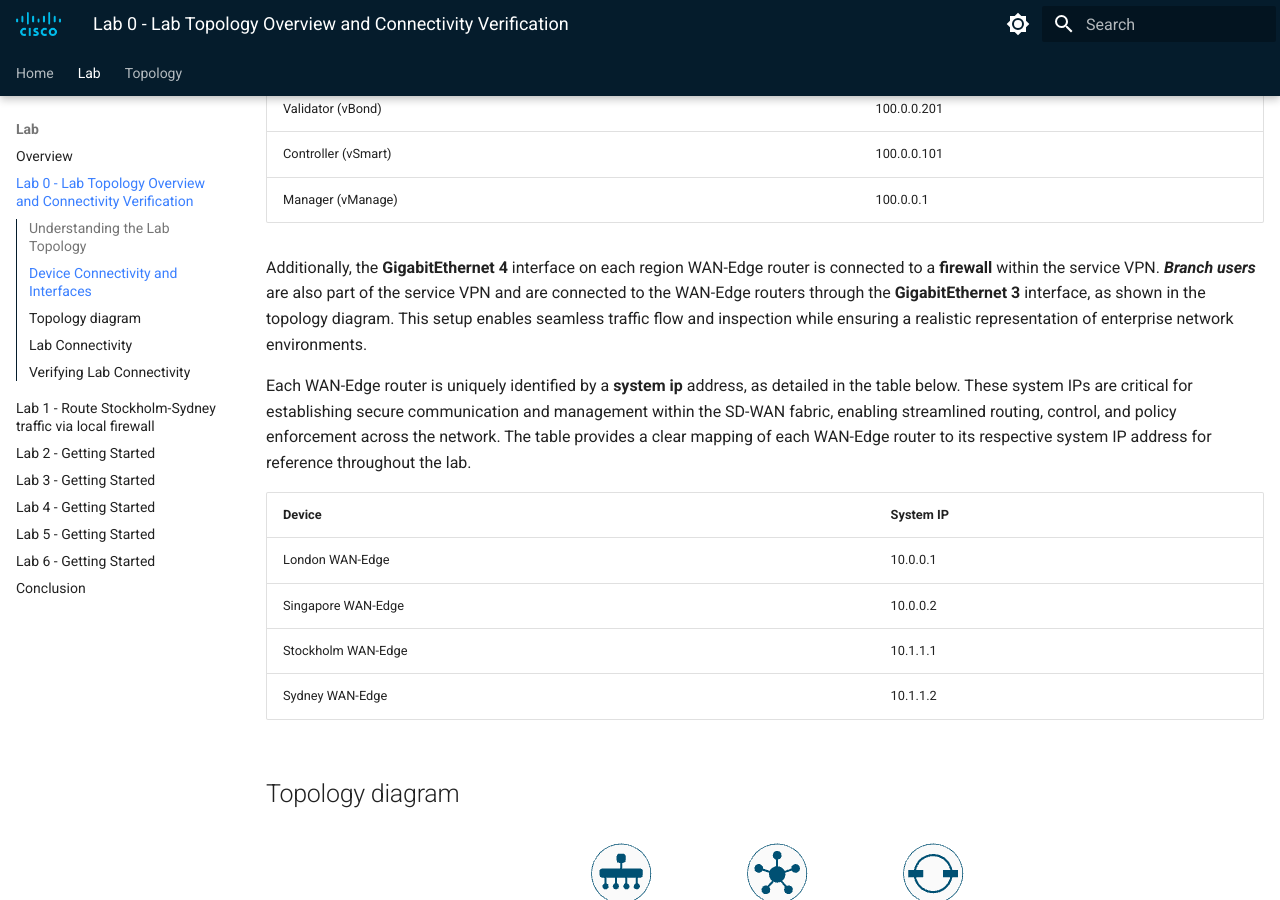
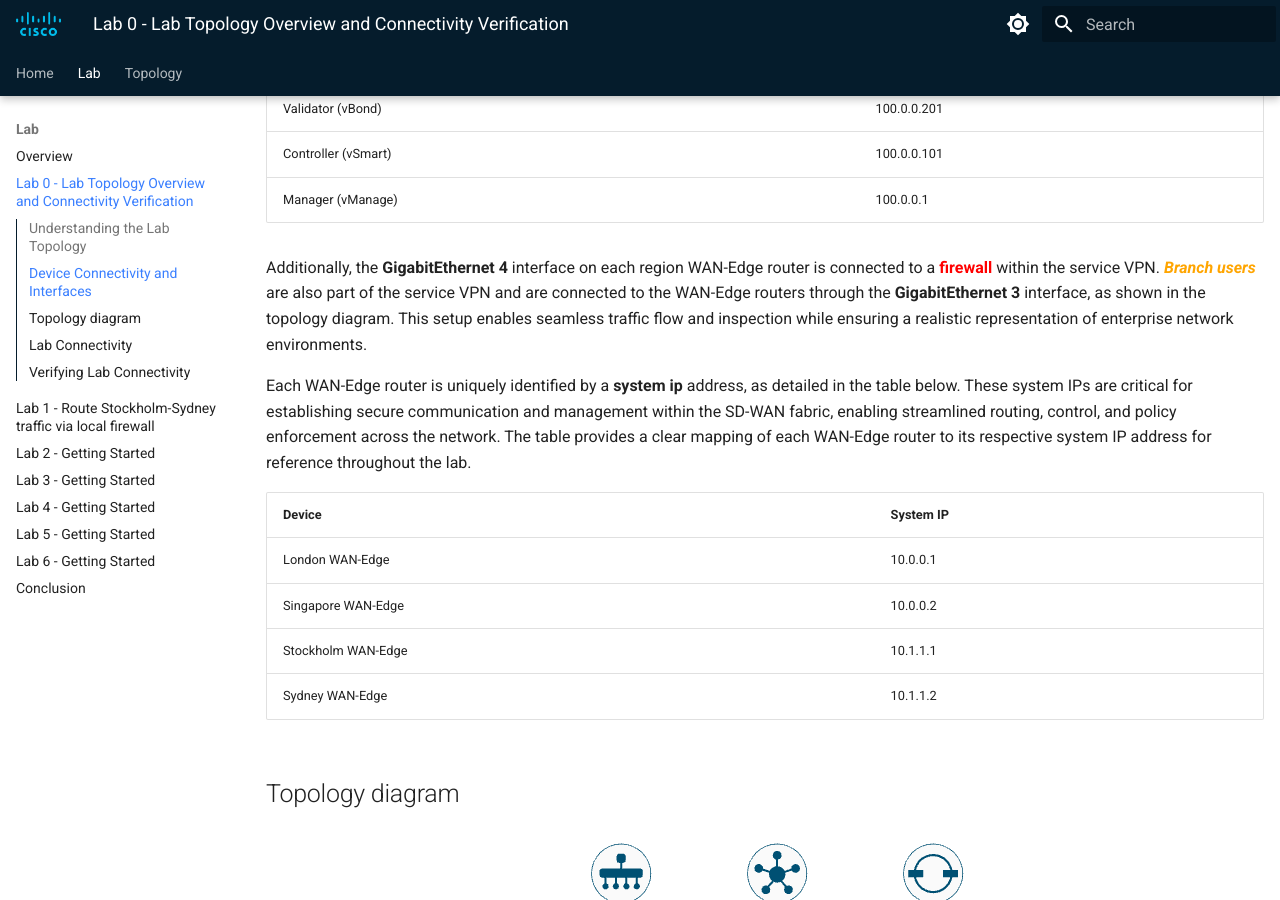
Before and after one commit to ciscodocs/ltrent-2008-clemea25, an MkDocs documentation site: the page built from docs/lab0_getting_started.md, in a window 1280 px wide and 900 px high, scrolled down 550 px. Built offline with MkDocs 1.6.1 and Material for MkDocs 9.7.7, drawn with Linux system fonts in a browser that asks for light colours.

Commit message:
Lab 1 Guide

```diff
--- a/docs/lab0_getting_started.md
+++ b/docs/lab0_getting_started.md
@@ -13,7 +13,7 @@ In the lab topology, each WAN-Edge router is configured with dual transport conn
 | Controller (vSmart)  | 100.0.0.101 |
 | Manager    (vManage) | 100.0.0.1   |
 
-Additionally, the **GigabitEthernet 4** interface on each region WAN-Edge router is connected to a **firewall** within the service VPN. ***Branch users*** are also part of the service VPN and are connected to the WAN-Edge routers through the **GigabitEthernet 3** interface, as shown in the topology diagram. This setup enables seamless traffic flow and inspection while ensuring a realistic representation of enterprise network environments.
+Additionally, the **GigabitEthernet 4** interface on each region WAN-Edge router is connected to a <font color="red">**firewall**</font> within the service VPN. <font color="orange">***Branch users***</font> are also part of the service VPN and are connected to the WAN-Edge routers through the **GigabitEthernet 3** interface, as shown in the topology diagram. This setup enables seamless traffic flow and inspection while ensuring a realistic representation of enterprise network environments.
 
 Each WAN-Edge router is uniquely identified by a **system ip** address, as detailed in the table below. These system IPs are critical for establishing secure communication and management within the SD-WAN fabric, enabling streamlined routing, control, and policy enforcement across the network. The table provides a clear mapping of each WAN-Edge router to its respective system IP address for reference throughout the lab.
 
```
